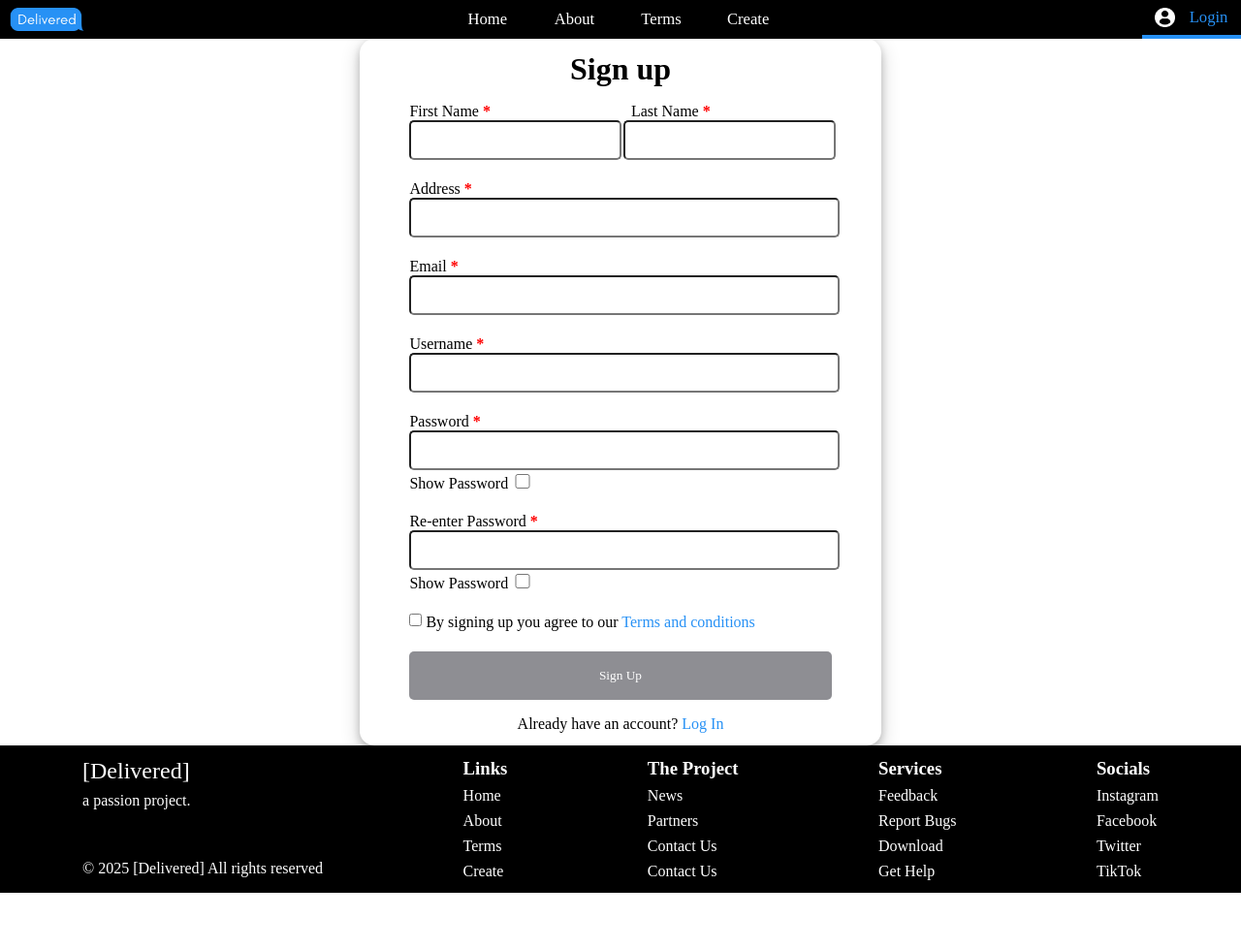
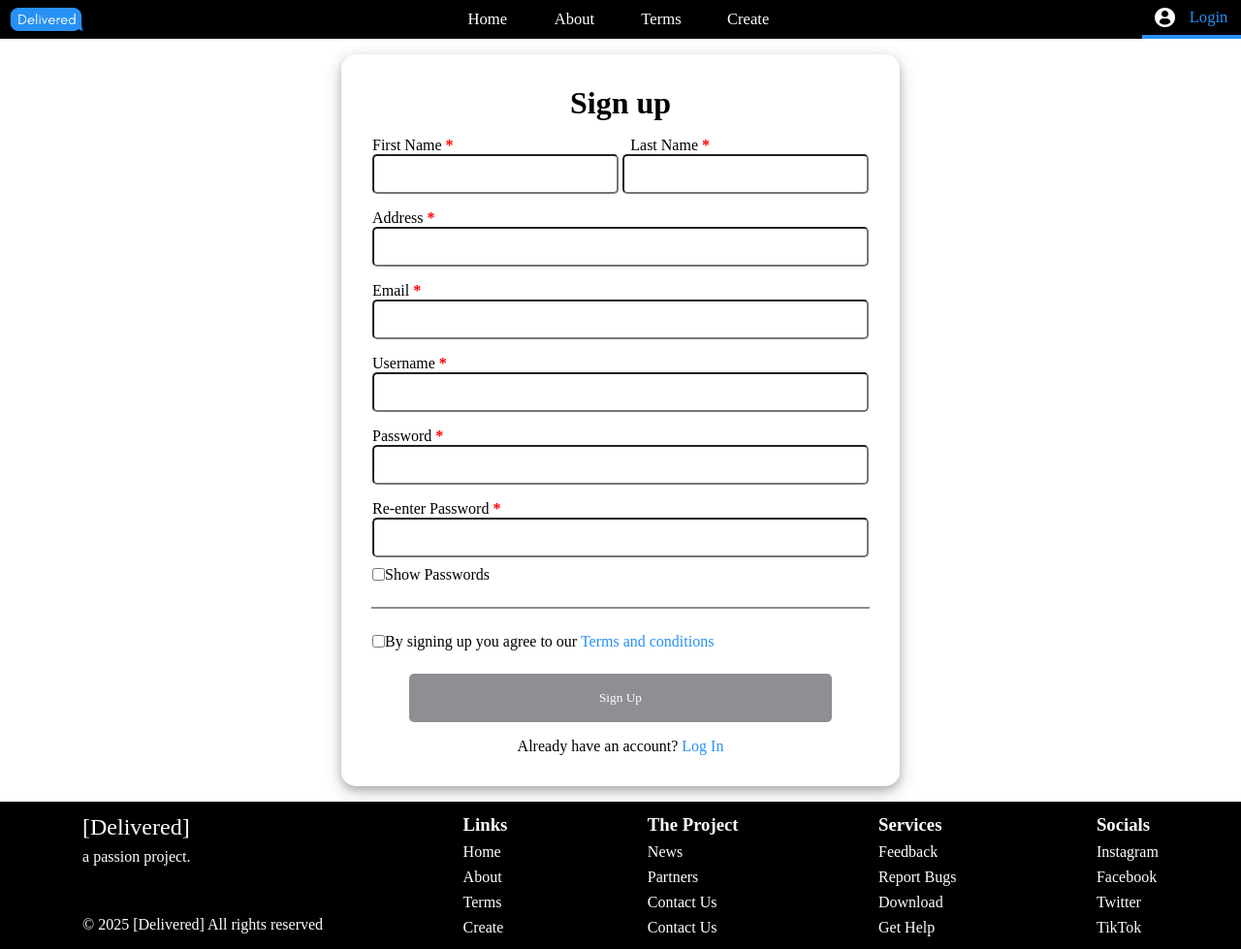
Before and after one commit to JohnLansigan/Delivered, a PHP site: page /signup.php in a window 1280 px wide. Shown: the whole page at 97% size. Before the commit the page ends 921 px from the top, so only its background shows below. Run offline with PHP 8.4, Linux system fonts and the light colour scheme; some libraries are stand-ins or nearby versions; some web fonts are replaced.

Commit message:
Adjustments

```diff
--- a/login.php
+++ b/login.php
@@ -40,9 +40,9 @@
         <form action="login_process.php" method="post">
             <input type="text" name="username" placeholder="Username" required>
             <input type="password" name="password" id = "passInput" placeholder="Password" required>
-            <div id="showPas">
-                <label for="checkbox">Show Password</label>
-                <input type="checkbox" onclick="passToggle()" id="showPass">
+            <div id="show-container">
+                <input type="checkbox" onclick="passToggle()" id="show">
+                <div>Show Password</div>
             </div>
             <input type="submit" value="Login" id='button'>
             <p>No account yet? <a href="signup.php">Create an account</a></p>
--- a/signup.css
+++ b/signup.css
@@ -12,7 +12,7 @@
     justify-self: center;
     align-self: center;
     border-radius: 15px;
-    padding: 1%;
+    padding: 2rem;
     box-shadow: 0 4px 8px 0 rgba(0, 0, 0, 0.2), 0 6px 20px 0 rgba(0, 0, 0, 0.19);
     display: flex;
     justify-content: space-between;
@@ -22,7 +22,11 @@
 
     div
     {
-        width: 85%;
+        display: flex;
+        align-items: center;
+        flex-wrap: wrap;
+        width: 100%;
+
         div
         {
             display: flex;
@@ -58,12 +62,11 @@ input
     color: #8e8e93;
 }
 
-#showPass{
-    height: 15px;
-    width: 5%;
-    margin-top: 1%;
+#show
+{
+    width: auto;
+}
 
-}
 input:focus
 {
     border: 2px #2791f5 solid;
@@ -94,7 +97,6 @@ a
 
 #accept
 {
-    height: 15px;
     width: auto;
 }
 
@@ -102,3 +104,14 @@ a
 {
     cursor: pointer;
 }
+
+hr
+{
+    border: 1px #8e8e93 solid;
+    width: 100%;
+}
+
+.error-message
+{
+    width: 48%;
+}
--- a/signup.php
+++ b/signup.php
@@ -12,11 +12,12 @@
     <link rel="stylesheet" href="signup.css">
 
     <link href="https://fonts.cdnfonts.com/css/glacial-indifference-2" rel="stylesheet">
+    <script src="https://cdn.jsdelivr.net/npm/sweetalert2@11"></script>
+
     <style>
         .error-message {
             color: red;
-            font-size: 0.8em;
-            margin-top: 5px;
+            font-size: 1em;
         }
     </style>
 
@@ -54,8 +55,12 @@
                 <input id='fname' type="text" maxlength=50 name="fname" required onkeyup="validateFirstName()">
                 <input id='lname' type="text" maxlength=50 name="lname" required onkeyup="validateLastName()">
             </div>
-            <p id="fname-error" class="error-message"></p>
-            <p id="lname-error" class="error-message"></p>
+
+            <div>
+                <p id="fname-error" class="error-message"></p>
+                <p id="lname-error" class="error-message"></p>
+            </div>
+
         </div>
 
         <div>
@@ -78,26 +83,28 @@
 
         <div>
             <label for="password">Password <strong>*</strong></label>
-            <input id='password' type="password" maxlength=50 name="password" required onkeyup="validatePassword()">
-            <label for="checkbox">Show Password</label>
-            <input type="checkbox" onclick="passToggle()" id="showPass">
-            <p id="password-error" class="error-message"></p>
+            <input id='password' type="password" maxlength=50 name="password" required onkeyup="validatePassword(); validateRePassword()">
+            <div id="password-error" class="error-message"></div>
         </div>
 
 
         <div>
             <label for="repassword">Re-enter Password <strong>*</strong></label>
             <input id='repassword' type="password" maxlength=50 name="repassword" required onkeyup="validateRePassword()">
-            <label for="checkbox">Show Password</label>
-            <input type="checkbox" onclick="repassToggle()"  id="showPass">
-            <p id="repassword-error" class="error-message"></p>
+            <input type="checkbox" onclick="repassToggle()"  id="show">
+            <label for="checkbox">Show Passwords</label>
+            <div id="repassword-error" class="error-message"></div>
         </div>
+
+        <hr>
 
         <div>
             <input type="checkbox" id="accept" name="accept" required onchange="validateAccept()">
             <label for="accept">By signing up you agree to our <a href="terms.php">Terms and conditions</a></label>
-            <p id="accept-error" class="error-message"></p>
+            <div id="accept-error" class="error-message"></div>
         </div>
+
+
 
         <button type="submit">Sign Up</button>
 
@@ -285,23 +292,18 @@
             return isFirstNameValid && isLastNameValid && isAddressValid && isEmailValid && isUsernameValid && isPasswordValid && isRePasswordValid && isAcceptValid;
         }
 
-        function passToggle() {
+        function repassToggle() {
             var x = document.getElementById("password");
+            var y = document.getElementById("repassword");
             if (x.type === "password") {
                 x.type = "text";
+                y.type = "text";
             } else {
                 x.type = "password";
+                y.type = "password";
             }
             }
 
-        function repassToggle() {
-            var x = document.getElementById("repassword");
-            if (x.type === "password") {
-                x.type = "text";
-            } else {
-                x.type = "password";
-            }
-            }
     </script>
 
 </body>
--- a/template.css
+++ b/template.css
@@ -11,6 +11,7 @@ body
     justify-content: space-between;
     height: auto;
     width: auto;
+    gap: 1rem;
 }
 
 #nav-container
```
Also changed, not shown: login.css (+21 -8 lines).
